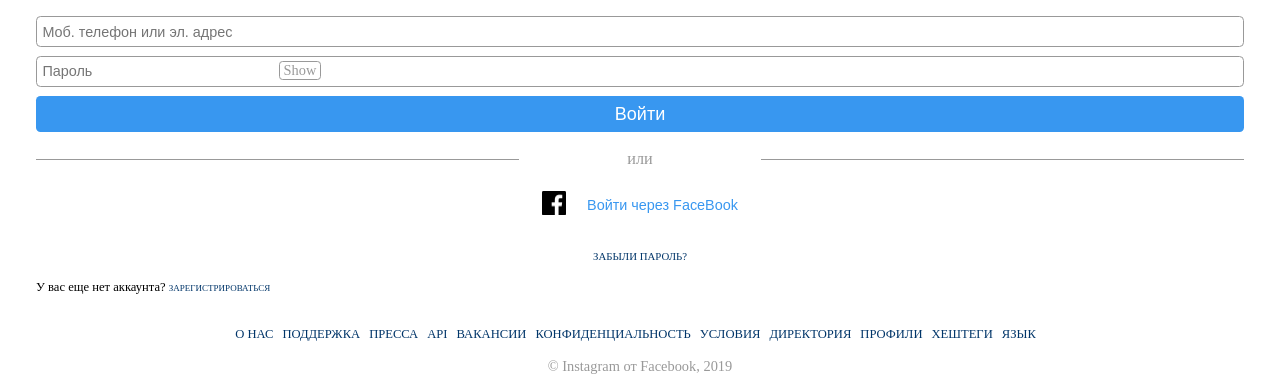
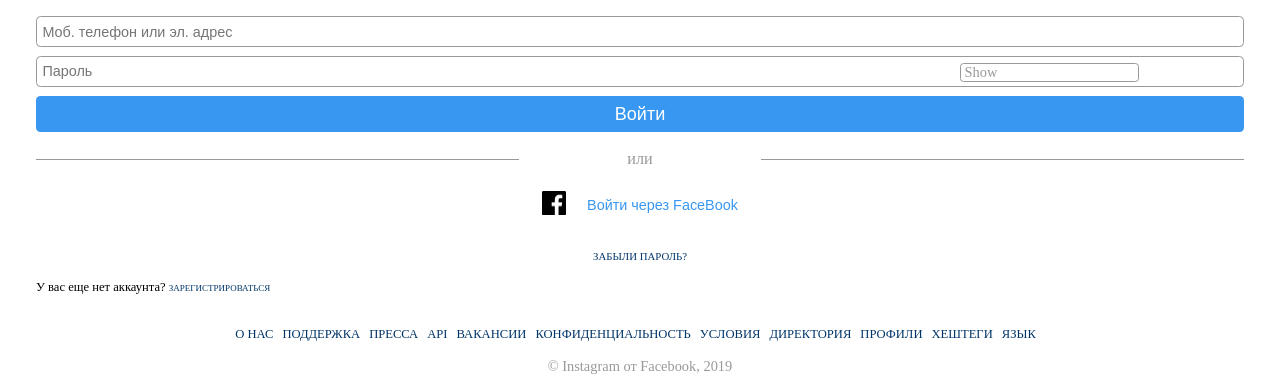
Before and after one commit to Dimachello/inst-edu-purpose, a React app: page /login in a window 1280 px wide. Shown: the part 413-800 px from the top of the page. Built offline with nearby package versions, Linux system fonts and the light colour scheme.

Commit message:
small fixes

```diff
--- a/src/components/enter-window/enter-window.css
+++ b/src/components/enter-window/enter-window.css
@@ -30,8 +30,10 @@
 
 .show-pswd {
     position: absolute;
-    top: 3.5rem;
-    left: 15.5rem;
+    top: 20%;
+    left: 75%;
+    bottom: 74%;
+    right: 11%;
     padding: 0rem 0.2rem;
     border: 0.1rem solid #999;
     border-radius: 0.2rem;
```
